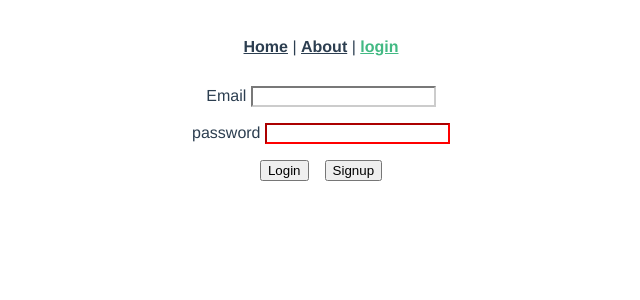
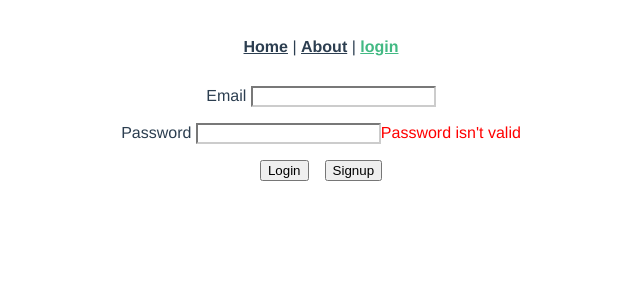
Before and after one commit to norhan22/vue-apps, a Vue app in the folder v_3/: page /login in a window 1280 px wide. Shown: the top 300 px of the page, without its empty margins (319-959 px from the left). Built offline with nearby package versions, Linux system fonts and the light colour scheme.

Commit message:
feat: Auth Module - Add signup,welcome && login pages - Add module's routes && store

```diff
--- a/v_3/src/assets/_form.scss
+++ b/v_3/src/assets/_form.scss
@@ -1,4 +1,4 @@
-button {
+button, label {
   text-transform: capitalize;
 }
 
@@ -7,5 +7,5 @@ input {
 }
 
 .error {
-  border-color: red;
+  color: red
 }
--- /dev/null
+++ b/v_3/src/modules/auth/auth.routes.js
@@ -0,0 +1,17 @@
+export default [
+  {
+    path: "/login",
+    name: "login",
+    component: () => import("@/modules/auth/views/login.vue"),
+  },
+  {
+    path: "/signup",
+    name: "signup",
+    component: () => import("@/modules/auth/views/signup.vue"),
+  },
+  {
+    path: "/welcome",
+    name: "welcome",
+    component: () => import("@/modules/auth/views/welcome.vue"),
+  },
+];
--- /dev/null
+++ b/v_3/src/modules/auth/auth.store.js
@@ -0,0 +1,7 @@
+export default {
+  state: {},
+  getters: {},
+  mutations: {},
+  actions: {},
+  modules: {},
+};
--- a/v_3/src/modules/auth/LoginForm.vue
+++ b/v_3/src/modules/auth/views/login.vue
@@ -2,31 +2,23 @@
   <form>
     <div class="mb-1">
       <label for="email"> Email </label>
-      <input
-        type="email"
-        v-model="email"
-        required
-        :class="{ error: notValidEmail }"
-      />
+      <input type="email" v-model="email" required />
+      <span v-if="notValidEmail" class="error">Email isn't valid</span>
     </div>
     <div class="mb-1">
       <label for="password"> password </label>
-      <input
-        type="password"
-        v-model="password"
-        required
-        :class="{ error: !password }"
-      />
+      <input type="password" v-model="password" required />
+      <span v-if="!password" class="error">Password isn't valid</span>
     </div>
     <button type="submit" class="mr-1">Login</button>
-    <button type="reset">Signup</button>
+    <button type="reset" @click="goTo('signup')">Signup</button>
   </form>
 </template>
 
 <script>
 export default {
   name: "LoginForm",
-  data: () => {
+  data() {
     return {
       email: "",
       password: "",
@@ -39,17 +31,3 @@ export default {
   },
 };
 </script>
-
-<style scoped>
-button {
-  text-transform: capitalize;
-}
-
-input {
-  border-color: #ccc;
-}
-
-.error {
-  border-color: red;
-}
-</style>
--- a/v_3/src/modules/auth/views/signup.vue
+++ b/v_3/src/modules/auth/views/signup.vue
@@ -2,7 +2,7 @@
   <form>
     <div class="mb-1">
       <label for="email"> Username </label>
-      <input type="email" v-model="username" required />
+      <input type="text" v-model="username" required />
       <div v-if="inValidName" class="error">
         Please enter a username with at least seven letters.
       </div>
@@ -17,14 +17,14 @@
       <input type="password" v-model="password" required />
       <span v-if="inValidPass" class="error">Please enter a password</span>
     </div>
-    <button type="submit" class="mr-1">Login</button>
-    <button type="reset">Signup</button>
+    <button type="submit" class="mr-1">Signup</button>
+    <button @click="goTo('login')">Login</button>
   </form>
 </template>
 
 <script>
 export default {
-  name: "authLogin",
+  name: "authSignup",
   data() {
     return {
       username: "",
@@ -37,7 +37,7 @@ export default {
       return this.email.length && !this.email.includes("@");
     },
     inValidName() {
-      return this.username.trim().length < 7;
+      return this.username.length && this.username.trim().length < 7;
     },
     inValidPass() {
       return !this.password.length;
--- /dev/null
+++ b/v_3/src/modules/auth/views/welcome.vue
@@ -0,0 +1,30 @@
+<template>
+  <div>
+    <div class="message">
+      {{ message }}
+    </div>
+    Enter your username: <input v-model="username" />
+    <div v-if="error" class="error">
+      Please enter a username with at least seven letters.
+    </div>
+  </div>
+</template>
+
+<script>
+export default {
+  name: "authWelcome",
+
+  data() {
+    return {
+      message: "Welcome to the Vue.js cookbook",
+      username: "",
+    };
+  },
+
+  computed: {
+    error() {
+      return this.username.trim().length < 7;
+    },
+  },
+};
+</script>
--- a/v_3/src/router/index.js
+++ b/v_3/src/router/index.js
@@ -1,4 +1,5 @@
 import { createRouter, createWebHistory } from "vue-router";
+import authRoutes from "@/modules/auth/auth.routes";
 
 const routes = [
   {
@@ -11,11 +12,7 @@ const routes = [
     name: "about",
     component: () => import("../modules/HelloWorld/views/AboutView.vue"),
   },
-  {
-    path: "/login",
-    name: "login",
-    component: () => import("../modules/auth/LoginForm.vue"),
-  },
+  ...authRoutes,
 ];
 
 const router = createRouter({
--- a/v_3/src/store/index.js
+++ b/v_3/src/store/index.js
@@ -1,9 +1,8 @@
 import { createStore } from "vuex";
+import authStore from "@/modules/auth/auth.store";
 
 export default createStore({
-  state: {},
-  getters: {},
-  mutations: {},
-  actions: {},
-  modules: {},
+  modules: {
+    authStore,
+  },
 });
```
Also changed, not shown: 1 other file (tests, documents, lock files or other folders).
